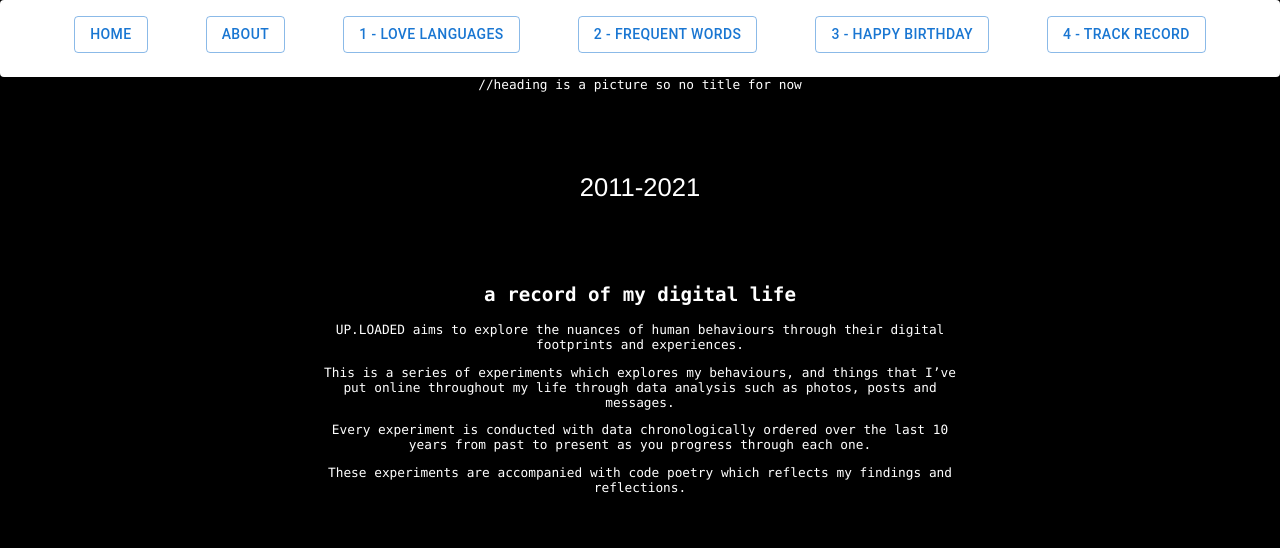
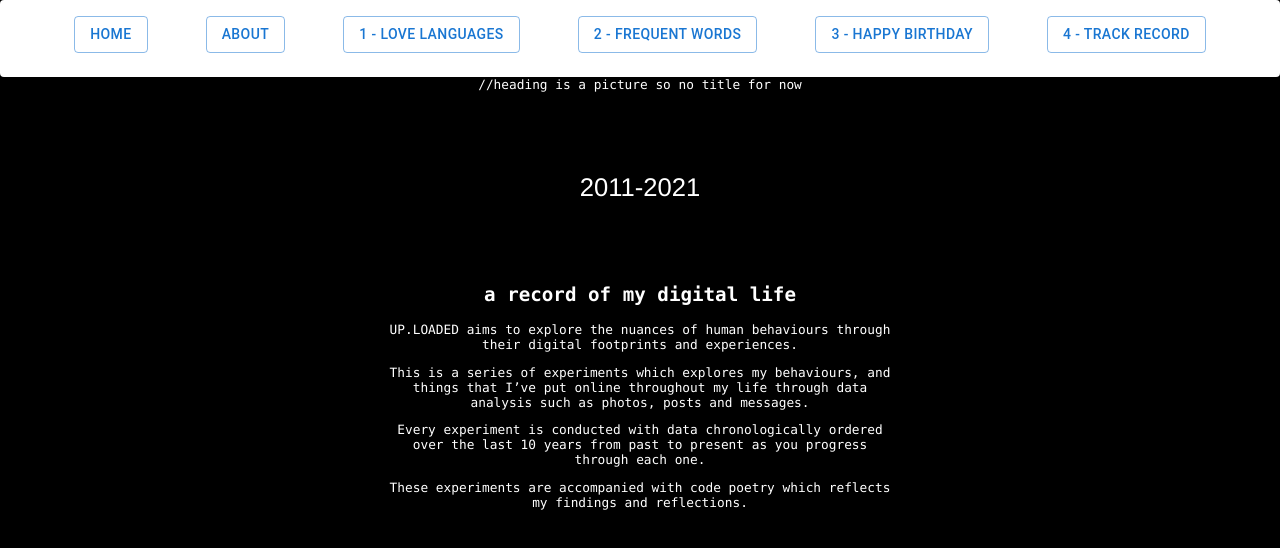
Before and after one commit to carmen-yeh/carmen-yeh.github.io, a React (Create React App) app in the folder frontend/: page / in a window 1280 px wide. Shown: the top 548 px of the page. Built offline with nearby package versions, Linux system fonts and the light colour scheme; what react-animations would draw is missing.

Commit message:
Update About.css

```diff
--- a/frontend/src/components/info/About.css
+++ b/frontend/src/components/info/About.css
@@ -1,5 +1,6 @@
 
 #about p {
 
- max-width: 50%;
+ max-width: 40%;
+
 }
```
